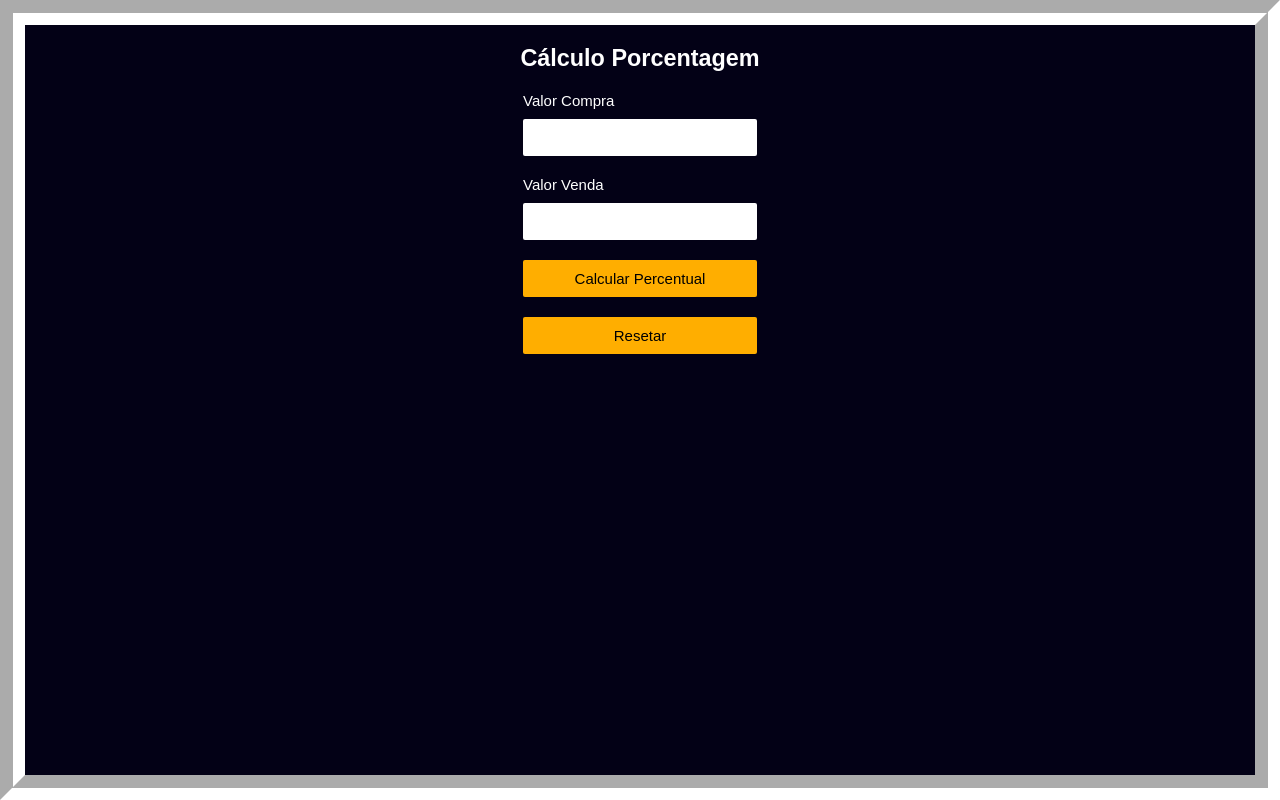
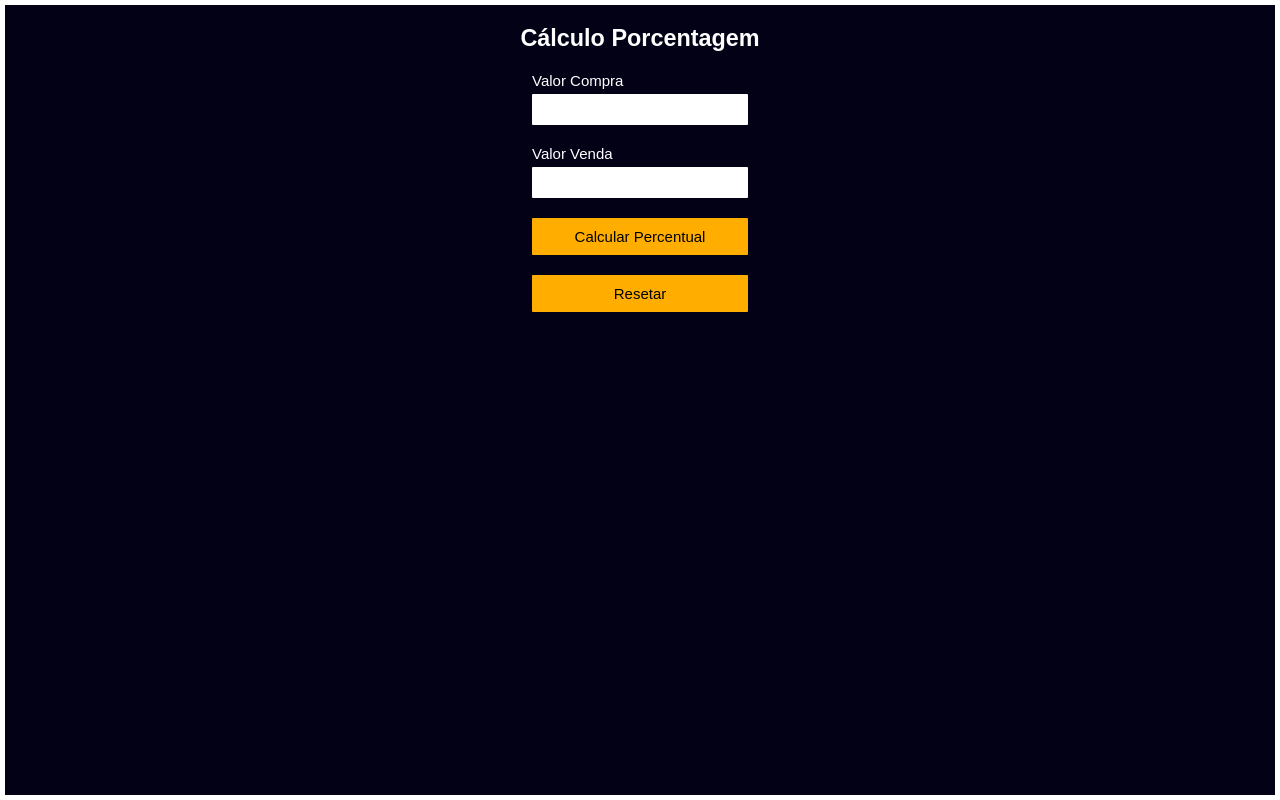
Before and after one commit to mauricioagostta/calculoporcentagem, a plain HTML site: page index.html in a window 1280 px wide. Drawn offline with Linux system fonts and the light colour scheme.

Commit message:
Update style.css

```diff
--- a/style.css
+++ b/style.css
@@ -9,8 +9,8 @@
 
   body {
     border-color: rgb(255, 255, 255);
-    border-style:groove;
-    border-width: 25px;
+    border-style:solid;
+    border-width: 5px;
     width: 100vw;
     height: 100vh;
     display: flex;
@@ -21,7 +21,7 @@
   }
 
   main {
-    width: 300px;
+    width: 280px;
     display: flex;
     justify-content: left;
     align-items: center;
@@ -38,18 +38,18 @@
     width: 90%;
     display: flex;
     flex-direction: column;
-    gap: 10px;
+    gap: 5px;
     font-size: 15px;
   }
 
   input {
     padding: 10px;
-    font-size: 15px;
+    font-size: 10px;
     font-style: bold;
     font-family: Arial, Helvetica, sans-serif;
     outline: none;
     border: none;
-    border-radius: 2px;
+    border-radius: 1px;
     background-color: rgb(255, 255, 255);
   }
 
@@ -60,7 +60,7 @@
     font-family: Arial, Helvetica, sans-serif;
     outline: none;
     border: none;
-    border-radius: 2px;
+    border-radius: 1px;
     background-color: rgb(255, 174, 0);
   }
 
@@ -72,9 +72,9 @@
 
   }
 
-  @media (max-width: 500px) {
+  @media (max-width: 300px) {
     body, input, button {
-      font-size: 100px;
+      font-size: 80px;
       border-color: white;
     border-style: 1px;
     }
```
